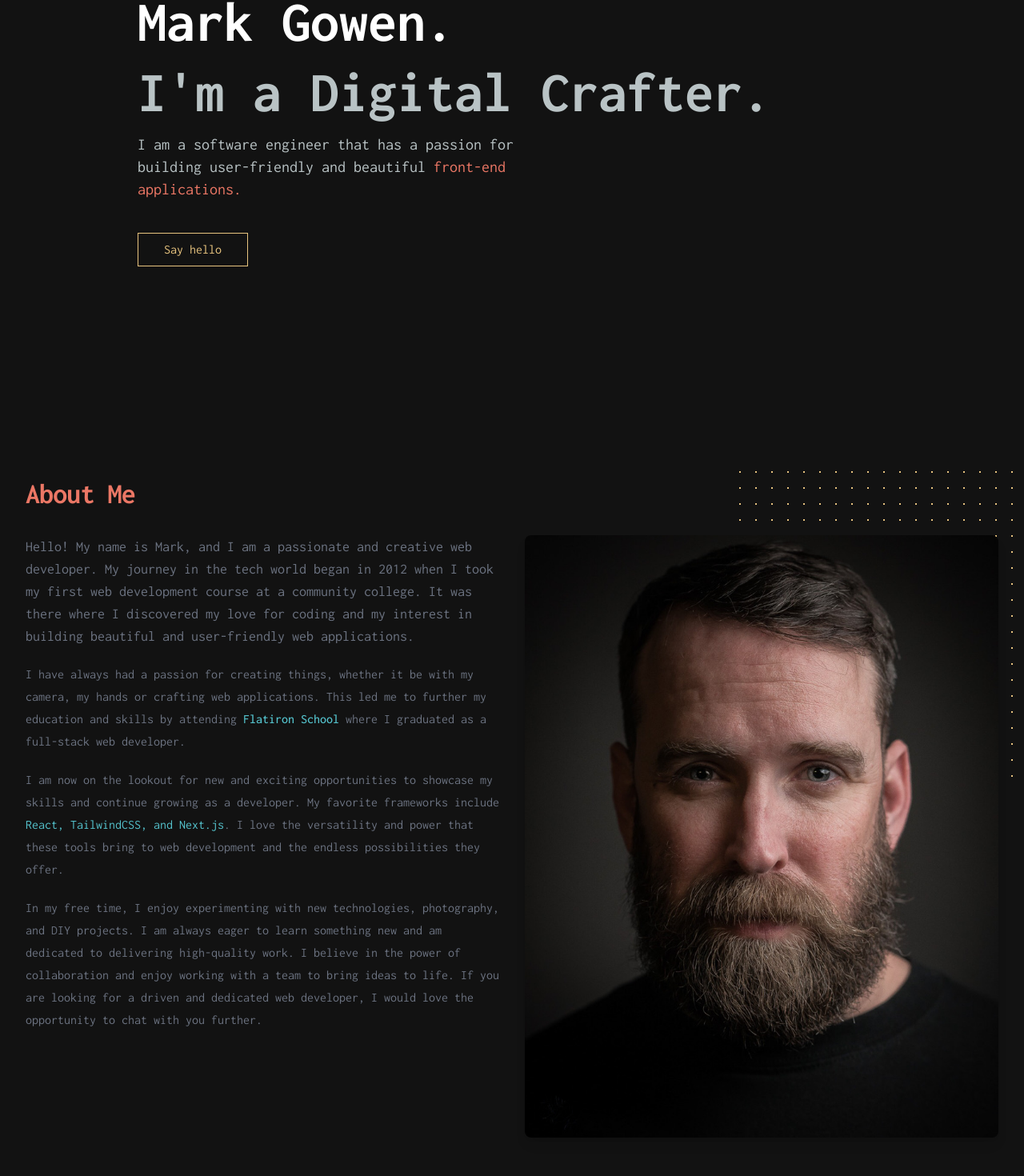
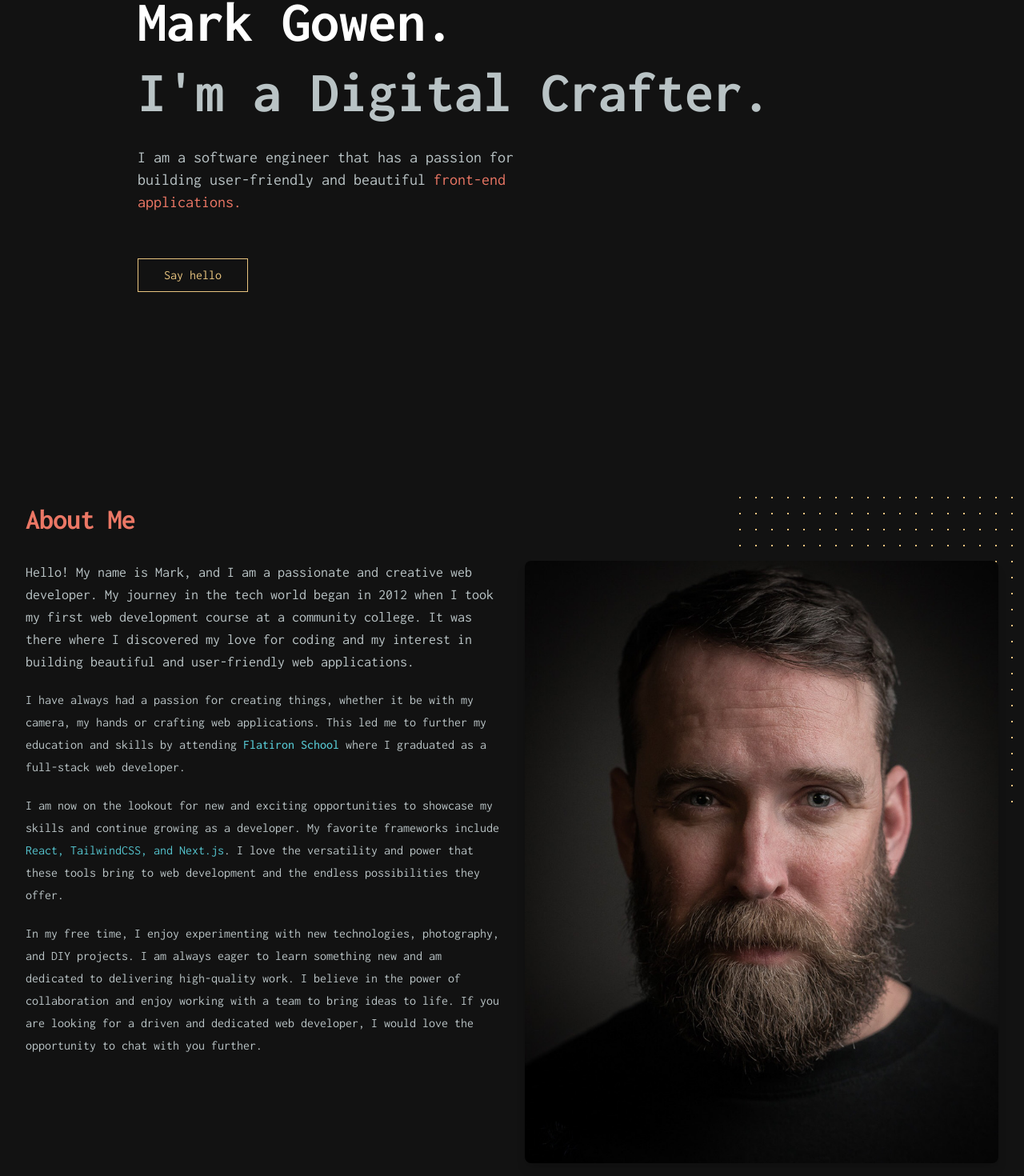
Before and after one commit to markgowen/capstone_portfolio, a Next.js app in the folder client/: page / in a window 1280 px wide. Shown: the part 243-1713 px from the top of the page at 80% size. Built offline with nearby package versions, Linux system fonts and the light colour scheme; no server answers.

Commit message:
Configured and styled About component

```diff
--- a/client/components/About.jsx
+++ b/client/components/About.jsx
@@ -54,11 +54,11 @@ export default function Example() {
                     </div>
                     <div className="mt-8 lg:mt-0">
                         <div className="mx-auto max-w-prose text-base lg:max-w-none">
-                            <p className="text-lg text-gray-500">
+                            <p className="text-lg text-silver">
                                 Hello! My name is Mark, and I am a passionate and creative web developer. My journey in the tech world began in 2012 when I took my first web development course at a community college. It was there where I discovered my love for coding and my interest in building beautiful and user-friendly web applications.
                             </p>
                         </div>
-                        <div className="prose prose-indigo mx-auto mt-5 text-gray-500 lg:col-start-1 lg:row-start-1 lg:max-w-none">
+                        <div className="prose prose-indigo mx-auto mt-5 text-silver lg:col-start-1 lg:row-start-1 lg:max-w-none">
                             <p>
                                 I have always had a passion for creating things, whether it be with my camera, my hands or crafting web applications. This led me to further my education and skills by attending <Link href="https://flatironschool.com/" rel="noopener noreferrer" target="_blank" className='text-aqua not-italic no-underline'>Flatiron School</Link> where I graduated as a full-stack web developer.
                             </p>
--- a/client/components/Hero.jsx
+++ b/client/components/Hero.jsx
@@ -7,7 +7,7 @@ export default function Hero() {
             <p className="text-aqua text-base">Hi, my name is</p>
             <h1 className="pt-4 text-7xl font-bold text-white">Mark Gowen.</h1>
             <h1 className="pt-4 text-7xl font-bold text-silver">I'm a Digital Crafter.</h1>
-            <p className="pt-4 text-xl w-1/2 text-silver">I am a software engineer that has a passion for building user-friendly and beautiful <em className="text-salmon not-italic">front-end applications.</em></p>
+            <p className="pt-8 pb-4 text-xl w-1/2 text-silver">I am a software engineer that has a passion for building user-friendly and beautiful <em className="text-salmon not-italic">front-end applications.</em></p>
             <button className="px-8 py-2 mt-10 border border-mustard text-mustard"><Link href="/contact">Say hello</Link></button>
         </div>
     );
```
